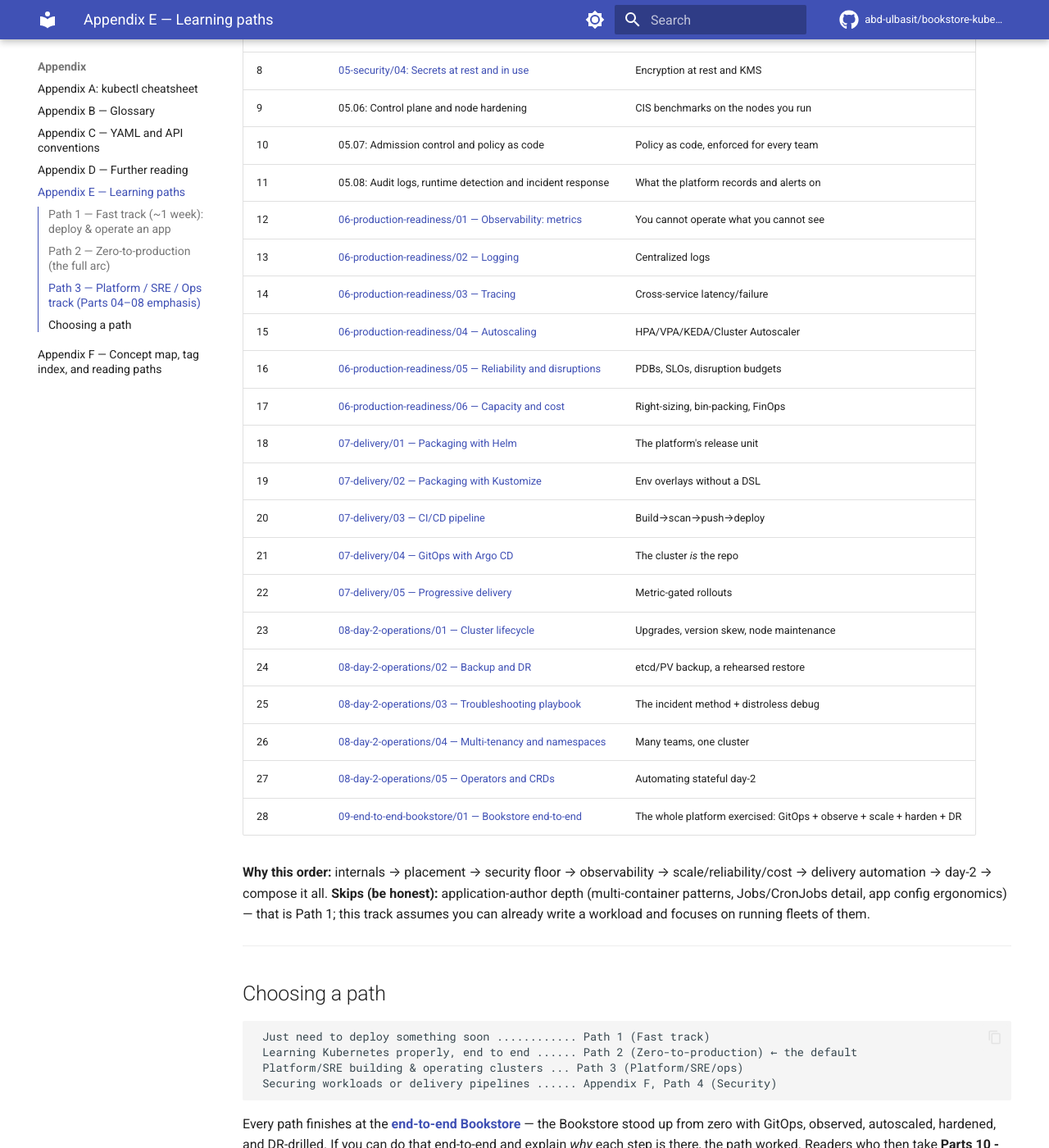
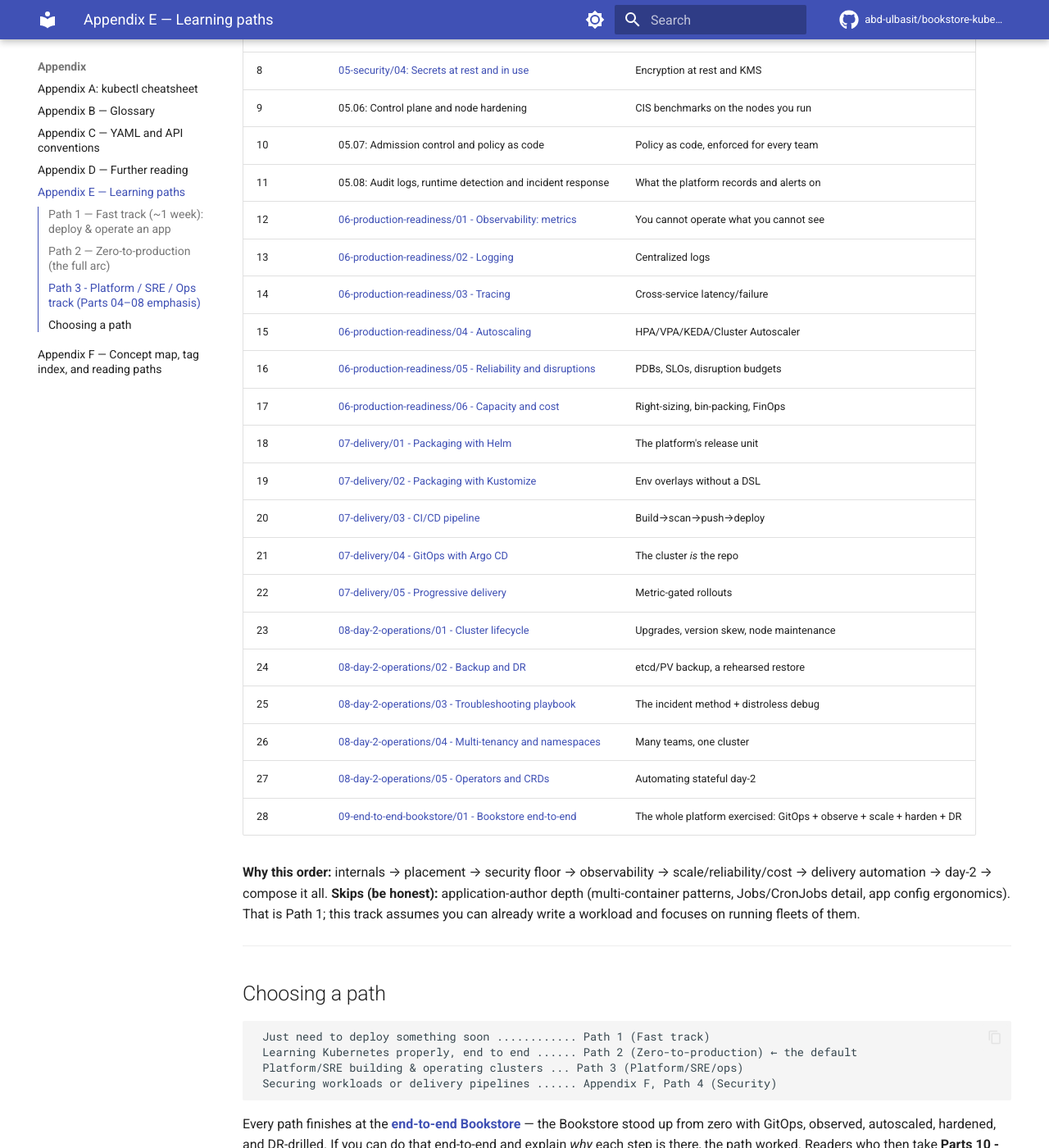
Before and after one commit to abd-ulbasit/bookstore-kubernetes-guide, an MkDocs documentation site: the page built from full-guide/appendix/E-learning-paths.md, in a window 1280 px wide and 1400 px high, scrolled down 2871 px. Shown: the whole window at 82% size. Built offline with MkDocs 1.6.1 and Material for MkDocs 9.7.7, drawn with Linux system fonts in a browser that asks for light colours; comment, search, counter and statistics services are not loaded; some of the changed text lies outside the part shown.

Commit message:
appendix: replace em dashes added on this branch
The security-first contract allows no new em dashes. Replace the ones
the appendix commits added to B, C, D, E and F with a colon, comma,
period or hyphen, as each line reads best. Link targets and heading
anchors are unchanged. Em dashes already in the root import are left
as they were.

Co-Authored-By: Claude Haiku 5.5 <noreply@anthropic.com>

```diff
--- a/full-guide/appendix/E-learning-paths.md
+++ b/full-guide/appendix/E-learning-paths.md
@@ -75,7 +75,7 @@ local cluster.
 
 **Why this order:** it is the dependency order of the system itself — you cannot
 secure or deliver a workload you cannot yet run, observe, or place. **Skips:**
-nothing — this is the complete path. Total ≈ **56–85 hours** of focused,
+nothing. This is the complete path. Total ≈ **56–85 hours** of focused,
 hands-on study, not counting the link-later chapters <!-- link-later: 05.10 -->,
 which are not timed yet (less if you skip the under-the-hood and
 `In production:` sections; those are the production-relevant parts, so don't
@@ -83,7 +83,7 @@ skip them if you're going to production).
 
 ---
 
-## Path 3 — Platform / SRE / Ops track (Parts 04–08 emphasis)
+## Path 3 - Platform / SRE / Ops track (Parts 04–08 emphasis)
 
 For engineers who already run apps and need the *operate-at-scale* skills:
 scheduling, security posture, observability, delivery automation, and day-2.
@@ -104,28 +104,28 @@ hangs off it).
 | 9 | 05.06: Control plane and node hardening <!-- link-later: 05.06 --> | CIS benchmarks on the nodes you run |
 | 10 | 05.07: Admission control and policy as code <!-- link-later: 05.07 --> | Policy as code, enforced for every team |
 | 11 | 05.08: Audit logs, runtime detection and incident response <!-- link-later: 05.08 --> | What the platform records and alerts on |
-| 12 | [06-production-readiness/01 — Observability: metrics](../06-production-readiness/01-observability-metrics.md) | You cannot operate what you cannot see |
-| 13 | [06-production-readiness/02 — Logging](../06-production-readiness/02-logging.md) | Centralized logs |
-| 14 | [06-production-readiness/03 — Tracing](../06-production-readiness/03-tracing.md) | Cross-service latency/failure |
-| 15 | [06-production-readiness/04 — Autoscaling](../06-production-readiness/04-autoscaling.md) | HPA/VPA/KEDA/Cluster Autoscaler |
-| 16 | [06-production-readiness/05 — Reliability and disruptions](../06-production-readiness/05-reliability-and-disruptions.md) | PDBs, SLOs, disruption budgets |
-| 17 | [06-production-readiness/06 — Capacity and cost](../06-production-readiness/06-capacity-and-cost.md) | Right-sizing, bin-packing, FinOps |
-| 18 | [07-delivery/01 — Packaging with Helm](../07-delivery/01-packaging-helm.md) | The platform's release unit |
-| 19 | [07-delivery/02 — Packaging with Kustomize](../07-delivery/02-packaging-kustomize.md) | Env overlays without a DSL |
-| 20 | [07-delivery/03 — CI/CD pipeline](../07-delivery/03-cicd-pipeline.md) | Build→scan→push→deploy |
-| 21 | [07-delivery/04 — GitOps with Argo CD](../07-delivery/04-gitops-argocd.md) | The cluster *is* the repo |
-| 22 | [07-delivery/05 — Progressive delivery](../07-delivery/05-progressive-delivery.md) | Metric-gated rollouts |
-| 23 | [08-day-2-operations/01 — Cluster lifecycle](../08-day-2-operations/01-cluster-lifecycle.md) | Upgrades, version skew, node maintenance |
-| 24 | [08-day-2-operations/02 — Backup and DR](../08-day-2-operations/02-backup-and-dr.md) | etcd/PV backup, a rehearsed restore |
-| 25 | [08-day-2-operations/03 — Troubleshooting playbook](../08-day-2-operations/03-troubleshooting-playbook.md) | The incident method + distroless debug |
-| 26 | [08-day-2-operations/04 — Multi-tenancy and namespaces](../08-day-2-operations/04-multi-tenancy-and-namespaces.md) | Many teams, one cluster |
-| 27 | [08-day-2-operations/05 — Operators and CRDs](../08-day-2-operations/05-operators-and-crds.md) | Automating stateful day-2 |
-| 28 | [09-end-to-end-bookstore/01 — Bookstore end-to-end](../09-end-to-end-bookstore/01-bookstore-end-to-end.md) | The whole platform exercised: GitOps + observe + scale + harden + DR |
+| 12 | [06-production-readiness/01 - Observability: metrics](../06-production-readiness/01-observability-metrics.md) | You cannot operate what you cannot see |
+| 13 | [06-production-readiness/02 - Logging](../06-production-readiness/02-logging.md) | Centralized logs |
+| 14 | [06-production-readiness/03 - Tracing](../06-production-readiness/03-tracing.md) | Cross-service latency/failure |
+| 15 | [06-production-readiness/04 - Autoscaling](../06-production-readiness/04-autoscaling.md) | HPA/VPA/KEDA/Cluster Autoscaler |
+| 16 | [06-production-readiness/05 - Reliability and disruptions](../06-production-readiness/05-reliability-and-disruptions.md) | PDBs, SLOs, disruption budgets |
+| 17 | [06-production-readiness/06 - Capacity and cost](../06-production-readiness/06-capacity-and-cost.md) | Right-sizing, bin-packing, FinOps |
+| 18 | [07-delivery/01 - Packaging with Helm](../07-delivery/01-packaging-helm.md) | The platform's release unit |
+| 19 | [07-delivery/02 - Packaging with Kustomize](../07-delivery/02-packaging-kustomize.md) | Env overlays without a DSL |
+| 20 | [07-delivery/03 - CI/CD pipeline](../07-delivery/03-cicd-pipeline.md) | Build→scan→push→deploy |
+| 21 | [07-delivery/04 - GitOps with Argo CD](../07-delivery/04-gitops-argocd.md) | The cluster *is* the repo |
+| 22 | [07-delivery/05 - Progressive delivery](../07-delivery/05-progressive-delivery.md) | Metric-gated rollouts |
+| 23 | [08-day-2-operations/01 - Cluster lifecycle](../08-day-2-operations/01-cluster-lifecycle.md) | Upgrades, version skew, node maintenance |
+| 24 | [08-day-2-operations/02 - Backup and DR](../08-day-2-operations/02-backup-and-dr.md) | etcd/PV backup, a rehearsed restore |
+| 25 | [08-day-2-operations/03 - Troubleshooting playbook](../08-day-2-operations/03-troubleshooting-playbook.md) | The incident method + distroless debug |
+| 26 | [08-day-2-operations/04 - Multi-tenancy and namespaces](../08-day-2-operations/04-multi-tenancy-and-namespaces.md) | Many teams, one cluster |
+| 27 | [08-day-2-operations/05 - Operators and CRDs](../08-day-2-operations/05-operators-and-crds.md) | Automating stateful day-2 |
+| 28 | [09-end-to-end-bookstore/01 - Bookstore end-to-end](../09-end-to-end-bookstore/01-bookstore-end-to-end.md) | The whole platform exercised: GitOps + observe + scale + harden + DR |
 
 **Why this order:** internals → placement → security floor → observability →
 scale/reliability/cost → delivery automation → day-2 → compose it all.
 **Skips (be honest):** application-author depth (multi-container patterns,
-Jobs/CronJobs detail, app config ergonomics) — that is Path 1; this track
+Jobs/CronJobs detail, app config ergonomics). That is Path 1; this track
 assumes you can already write a workload and focuses on running fleets of them.
 
 ---
```
Also changed, not shown: full-guide/appendix/B-glossary.md (+2 -2 lines), full-guide/appendix/C-yaml-and-api-conventions.md (+2 -2 lines), full-guide/appendix/D-further-reading.md (+18 -18 lines), full-guide/appendix/F-concept-map.md (+20 -20 lines).
